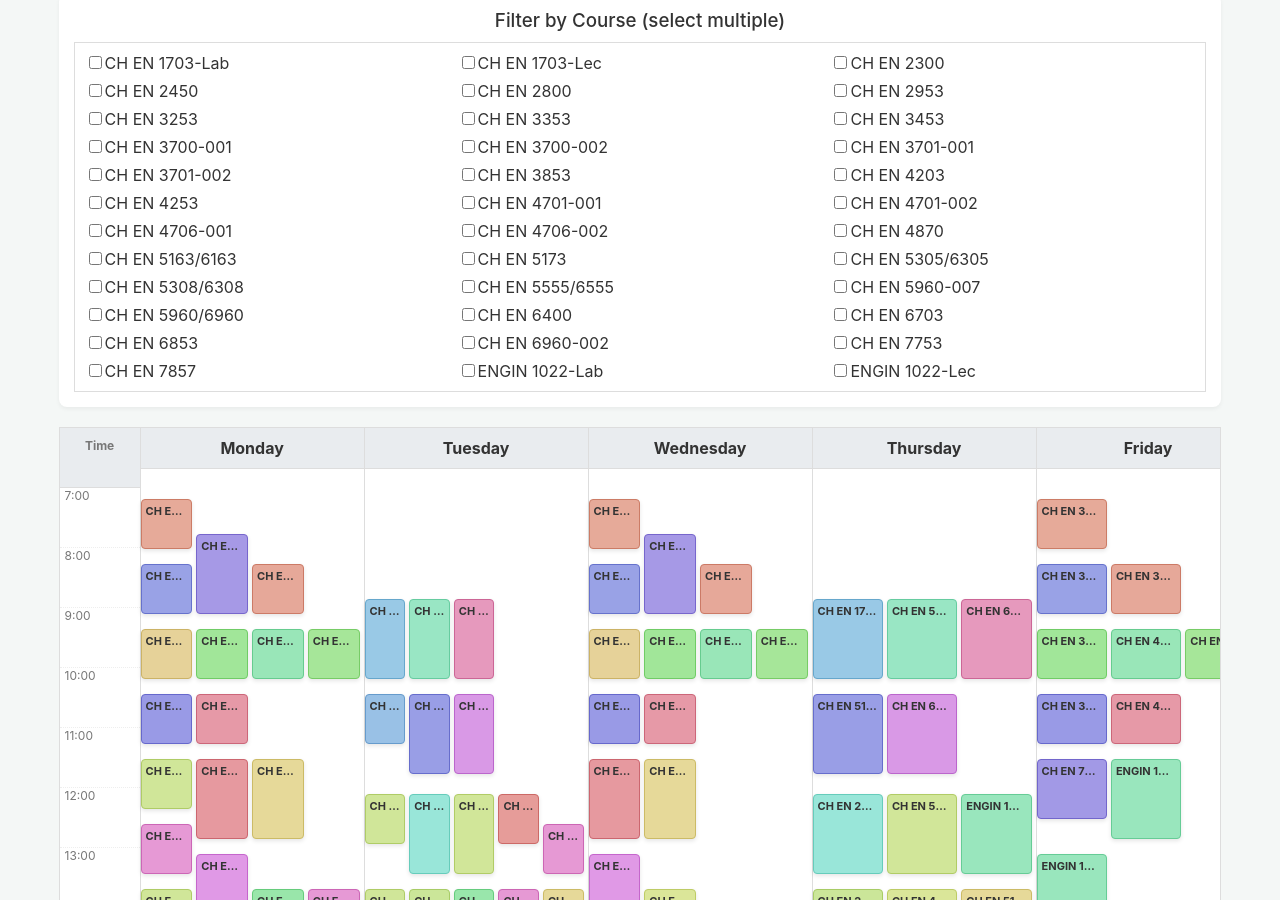
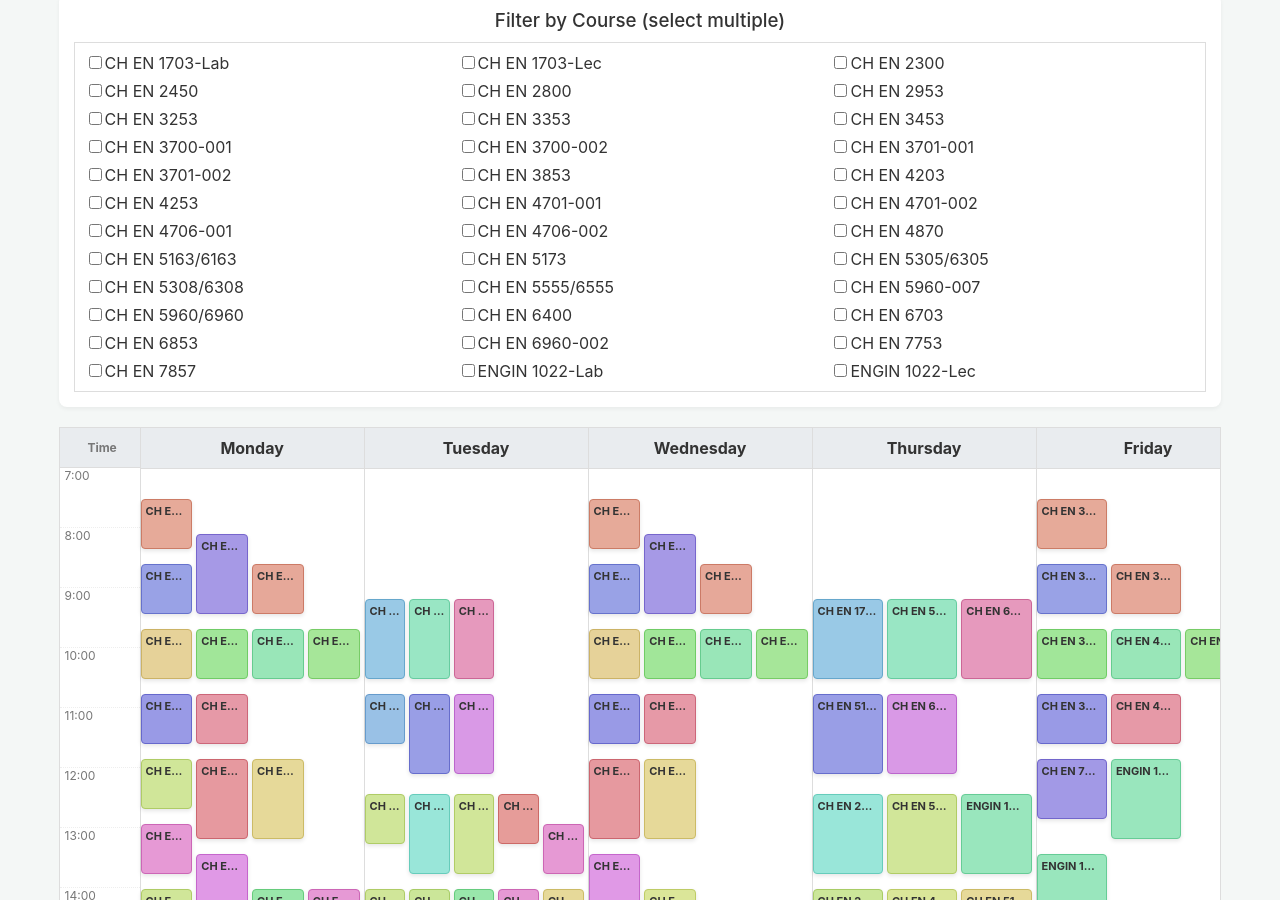
Before and after one commit to DRWagner16/CHEN-F25-Schedule, a plain HTML site: page index.html in a window 1280 px wide. Shown: the part 200-1100 px from the top of the page. Drawn offline with Linux system fonts and the light colour scheme.

Commit message:
Update style.css

```diff
--- a/style.css
+++ b/style.css
@@ -94,23 +94,25 @@ h1 {
     border-left: 1px solid #ddd;
 }
 .time-column {
-    border-left: none; /* Remove double border on first column */
+    border-left: none;
+}
+.day-content {
+    position: relative;
+    flex-grow: 1;
 }
 
-/* --- New Style for the content area --- */
-.day-content {
-    position: relative; /* This is now the positioning parent for events */
-    flex-grow: 1; /* Make it fill the remaining space */
-}
-
+/* --- THIS IS THE CORRECTED BLOCK --- */
 .day-header, .time-slot.header {
     background-color: #e9ecef;
     font-weight: bold;
-    padding: 10px;
     text-align: center;
     border-bottom: 1px solid #ddd;
-    flex-shrink: 0; /* Prevent header from shrinking */
+    flex-shrink: 0;
+    /* Replaced padding with fixed height and line-height for perfect alignment */
+    height: 40px;
+    line-height: 40px;
 }
+
 .time-slot {
     height: 60px;
     border-bottom: 1px dotted #eee;
```
